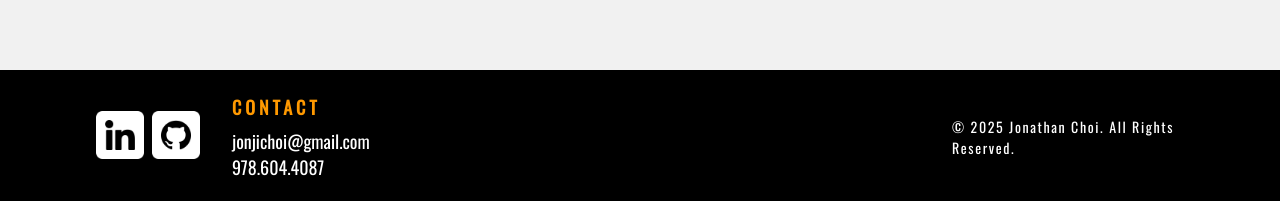
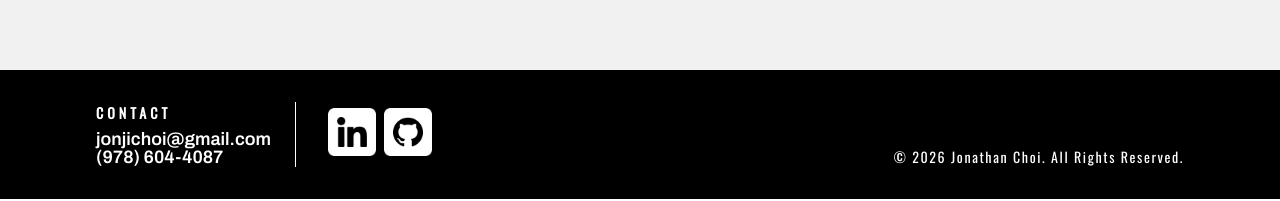
Before and after one commit to jisung594/jons-summer, a React (Create React App) app: page /mini-ui-kit in a window 1280 px wide. Shown: the part 4634-4835 px from the top of the page. Built offline with nearby package versions, Linux system fonts and the light colour scheme.

Commit message:
Update footer styling

```diff
--- a/src/Footer/Footer.jsx
+++ b/src/Footer/Footer.jsx
@@ -1,13 +1,19 @@
 import React from 'react';
 import styles from './Footer.module.css';
 
-export const Footer = ({
-  ...props
-}) => {
+export const Footer = ({}) => {
   return (
     <div className={styles.footer}>
-      <div className={styles.footerContent}>
-        <div className={styles.socialMediaWrapper}>
+      <div className={styles.footerMain}>
+        <div className={styles.contactInfoSection}>
+          <label>CONTACT</label>
+          <div className={styles.contactInfo}>
+            <a href="mailto:your.email@example.com">jonjichoi@gmail.com</a>
+            <a href='tel:+19786044087'>(978) 604-4087</a>
+          </div>
+        </div>
+
+        <div className={styles.socialMediaSection}>
           <a href="https://www.linkedin.com/in/jonathanchoi594">
             <img src={`${process.env.PUBLIC_URL}/images/social/linkedin.png`} alt={'LinkedIn icon'} />
           </a>
@@ -15,16 +21,9 @@ export const Footer = ({
             <img src={`${process.env.PUBLIC_URL}/images/social/github.png`} alt={'Github icon'} />
           </a>
         </div>
-        <div className={styles.contactInfoWrapper}>
-          <label>CONTACT</label>
-          <div className={styles.contactInfo}>
-            <a href="mailto:your.email@example.com">jonjichoi@gmail.com</a>
-            <a href='tel:+19786044087'>978.604.4087</a>
-          </div>
-        </div>
       </div>
-      <div className={styles.copyrightWrapper}>
-        <p>&copy; 2025 Jonathan Choi. All Rights Reserved.</p>
+      <div className={styles.footerCopyright}>
+        <p className={styles.footerCopyrightText}>&copy; 2026 Jonathan Choi. All Rights Reserved.</p>
       </div>
     </div>
   );
--- a/src/Footer/Footer.module.css
+++ b/src/Footer/Footer.module.css
@@ -4,62 +4,67 @@
   gap: var(--space-sm);
   color: #FFFFFF;
   background-color: #000000;
-  padding: var(--space-lg) var(--space-2xl);
+  padding: var(--space-lg) var(--space-xl);
 }
 
-.footerContent {
+.footerMain {
   display: flex;
   justify-content: space-between;
-  width: 100%;
-  margin: 0 auto;
-  flex-wrap: wrap;
-  gap: var(--space-sm);
-  width: 100%;
+  gap: var(--space-lg);
+  margin-bottom: var(--space-lg);
 }
 
-.contactInfoWrapper {
+.contactInfoSection {
   display: flex;
   flex-direction: column;
   gap: var(--space-sm);
+  border-right: 0.1em solid #FFFFFF;
+  padding-right: var(--space-lg);
 }
 
-.contactInfoWrapper label {
+.contactInfoSection label {
   font-family: var(--font-heading);
-  font-size: var(--text-lg);
+  font-size: var(--text-sm);
   font-weight: var(--font-semibold);
   letter-spacing: var(--space-xs);
-  color: var(--color-accent);
 }
 
 .contactInfo {
   display: flex;
   flex-direction: column;
+  font-family: var(--font-body);
+  font-size: var(--text-md);
 }
 
 .contactInfo a {
-  font-size: var(--text-lg);
   text-decoration: none;
   color: #FFFFFF;
 }
 
-.socialMediaWrapper {
+.socialMediaSection {
   display: flex;
+  align-items: center;
   gap: var(--space-sm);
 }
 
-.socialMediaWrapper img {
+.socialMediaSection img {
   filter: invert(100%);
   width: 3rem;
   height: 3rem;
   transition: transform 0.2s ease-in-out;
 }
 
-.copyrightWrapper {
+.footerCopyright {
+  display: flex;
+  align-items: flex-end;
+
   font-family: var(--font-heading);
   font-size: var(--text-sm);
   letter-spacing: 0.1rem;
-  padding: var(--space-sm);
-  /* width: 100%; */
+}
+
+.footerCopyrightText {
+  margin: 0;
 }
 
 /* Desktop styles */
@@ -68,16 +73,17 @@
     display: flex;
     flex-direction: row;
     justify-content: space-between;
-    padding: var(--space-lg) var(--space-4xl);
+    padding: var(--space-xl) var(--space-4xl);
   }
 
-  .footerContent {
+  .footerMain {
     justify-content: flex-start;
     align-items: center;
     gap: var(--space-xl);
+    margin-bottom: 0;
   }
 
-  .copyrightWrapper {
-
+  .contactInfo {
+    font-size: var(--text-lg);
   }
 }
```
